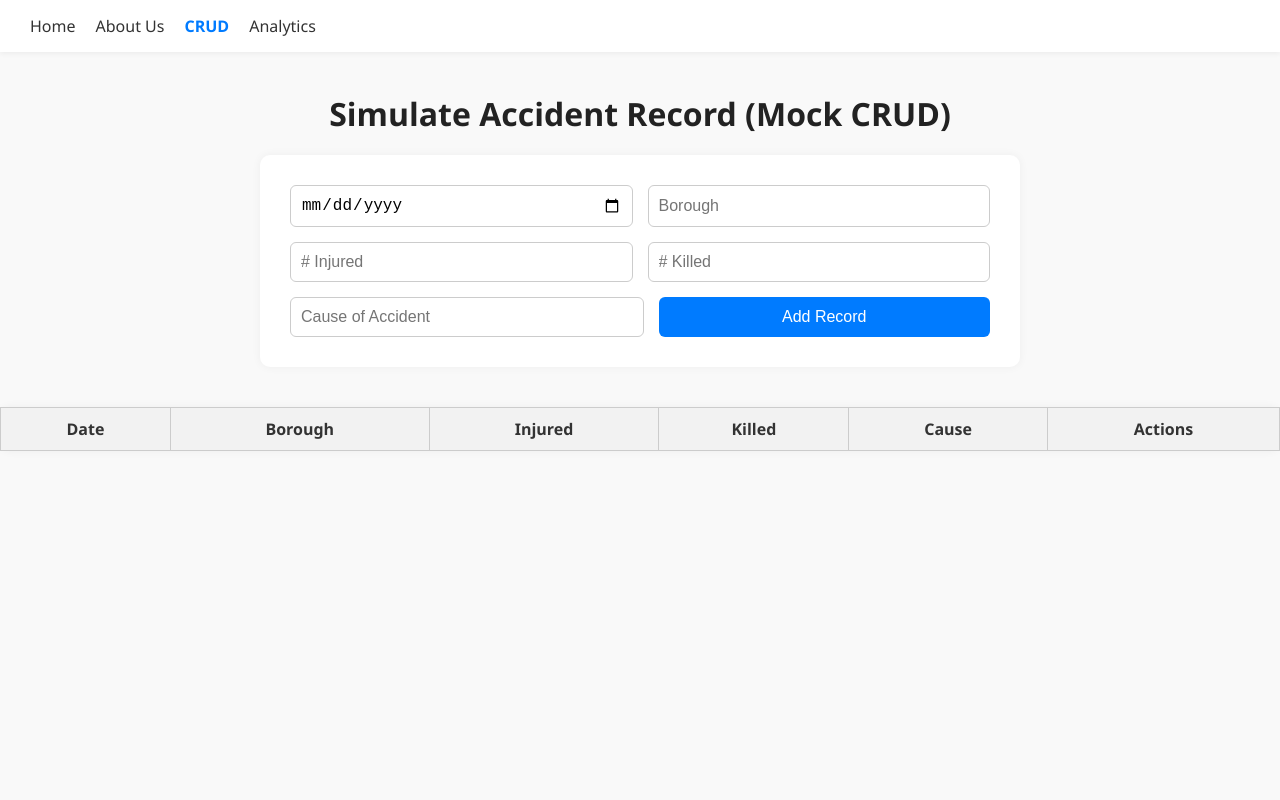
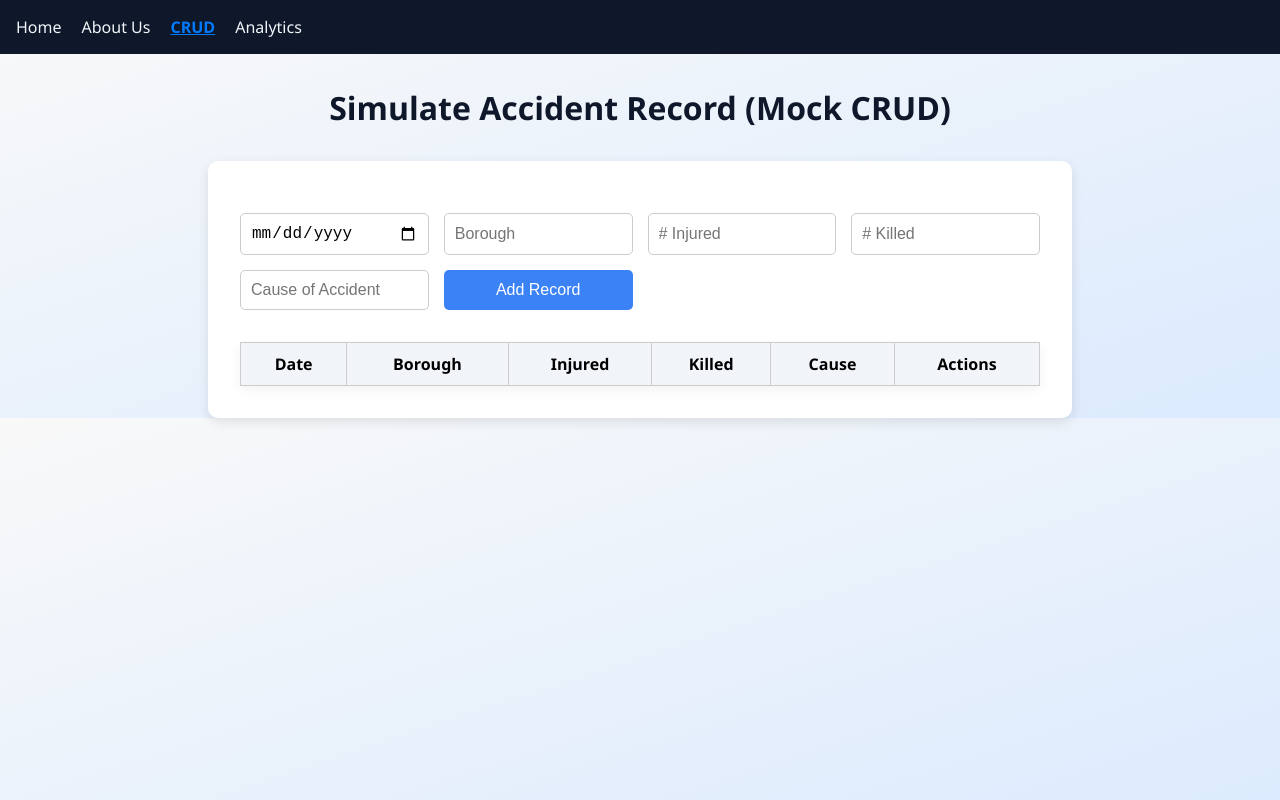
Before and after one commit to ramojiraomakala/motorcycles-website, a plain HTML site: page crud.html in a window 1280 px wide. Drawn offline with Linux system fonts and the light colour scheme.

Commit message:
Improved crud page

```diff
--- a/crud.html
+++ b/crud.html
@@ -7,100 +7,86 @@
   <link rel="stylesheet" href="CSS/styles.css">
   <style>
     body {
+      background: linear-gradient(to bottom right, #f9f9f9, #dbeafe);
       font-family: 'Segoe UI', sans-serif;
-      background-color: #f9f9f9;
       margin: 0;
       padding: 0;
     }
 
     nav {
-      background-color: #fff;
-      padding: 15px 30px;
+      background-color: #0f172a;
+      padding: 1rem;
       display: flex;
       gap: 20px;
-      box-shadow: 0 2px 5px rgba(0, 0, 0, 0.05);
     }
 
     nav a {
+      color: #f1f5f9;
       text-decoration: none;
-      color: #333;
       font-weight: 500;
     }
 
     nav .active {
-      color: #007bff;
       font-weight: bold;
+      text-decoration: underline;
     }
 
     h1 {
       text-align: center;
-      margin: 40px 0 20px;
-      color: #222;
+      margin: 2rem 0;
+      color: #0f172a;
+    }
+
+    .form-wrapper {
+      max-width: 800px;
+      margin: 0 auto;
+      background-color: white;
+      padding: 2rem;
+      border-radius: 10px;
+      box-shadow: 0 4px 12px rgba(0, 0, 0, 0.1);
     }
 
     form {
-      max-width: 700px;
-      margin: 0 auto 40px;
-      display: flex;
-      flex-wrap: wrap;
+      display: grid;
+      grid-template-columns: repeat(auto-fit, minmax(180px, 1fr));
       gap: 15px;
-      justify-content: center;
-      background: #fff;
-      padding: 30px;
-      border-radius: 10px;
-      box-shadow: 0 0 10px rgba(0, 0, 0, 0.05);
+      margin-bottom: 2rem;
     }
 
     form input, form button {
       padding: 10px;
       font-size: 1rem;
       border: 1px solid #ccc;
-      border-radius: 6px;
-      flex: 1 1 220px;
+      border-radius: 5px;
     }
 
     form button {
-      background-color: #007bff;
-      color: #fff;
+      background-color: #3b82f6;
+      color: white;
       border: none;
       cursor: pointer;
+      transition: background-color 0.3s ease;
+    }
+
+    form button:hover {
+      background-color: #2563eb;
     }
 
     table {
-      width: 90%;
-      margin: 0 auto 40px;
+      width: 100%;
       border-collapse: collapse;
-      background: #fff;
-      border-radius: 10px;
-      box-shadow: 0 0 10px rgba(0, 0, 0, 0.05);
+      background-color: white;
+      box-shadow: 0 4px 12px rgba(0, 0, 0, 0.05);
     }
 
-    th, td {
-      padding: 12px 15px;
-      border: 1px solid #e0e0e0;
+    table th, table td {
+      padding: 12px;
+      border: 1px solid #e5e7eb;
       text-align: center;
     }
 
-    th {
-      background-color: #f2f2f2;
-      color: #333;
-    }
-
-    button.edit-btn, button.delete-btn {
-      padding: 6px 12px;
-      border: none;
-      border-radius: 5px;
-      cursor: pointer;
-    }
-
-    button.edit-btn {
-      background-color: #ffc107;
-      color: #000;
-    }
-
-    button.delete-btn {
-      background-color: #dc3545;
-      color: #fff;
+    table th {
+      background-color: #f1f5f9;
     }
   </style>
 </head>
@@ -113,9 +99,9 @@
   </nav>
 
   <h1>Simulate Accident Record (Mock CRUD)</h1>
-
+  <div class="form-wrapper">
     <form id="crudForm">
-    <input type="date" id="crashDate" placeholder="Crash Date (YYYY-MM-DD)" required>
+      <input type="date" id="crashDate" required>
       <input type="text" id="borough" placeholder="Borough" required>
       <input type="number" id="injured" placeholder="# Injured">
       <input type="number" id="killed" placeholder="# Killed">
@@ -136,6 +122,7 @@
       </thead>
       <tbody></tbody>
     </table>
+  </div>
 
   <script src="js/custom.js"></script>
 </body>
```
Lines whose indentation alone changed are shown as unchanged.
